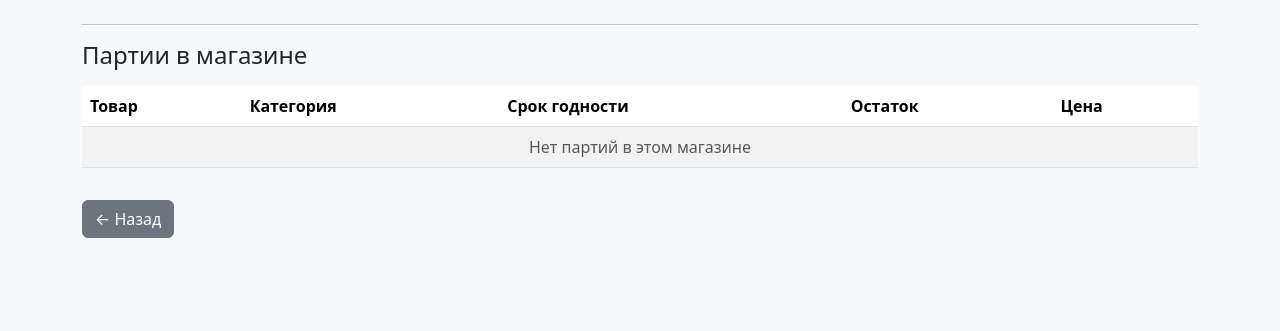
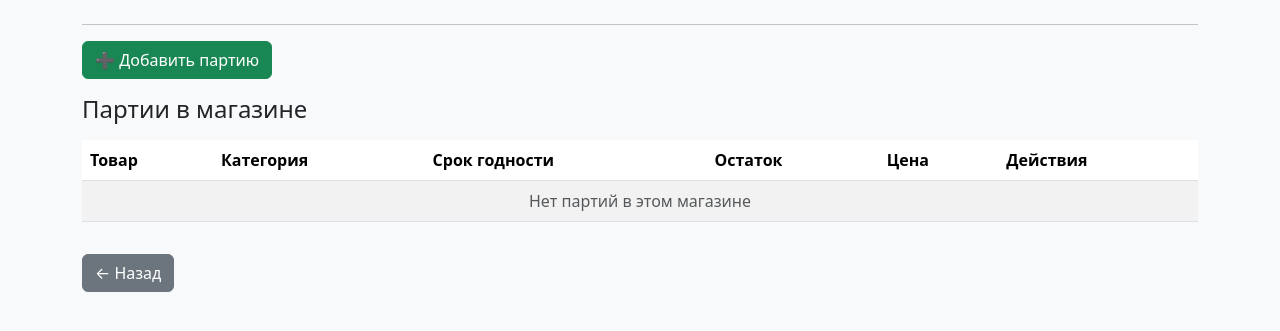
Before and after one commit to JeeTopM/Tea_Store, a Django app: template Vintage/catalog/templates/catalog/store_detail.html in a window 1280 px wide. Shown: the part 56-387 px from the top of the page. Run offline with Django 5.2, Linux system fonts and the light colour scheme; the template is opened without the code that fills it, so the values that code supplies are empty.

Commit message:
Добавлены действия для партий на странице магазина

```diff
--- a/Vintage/catalog/templates/catalog/store_detail.html
+++ b/Vintage/catalog/templates/catalog/store_detail.html
@@ -6,6 +6,11 @@
 <p class="text-muted">{{ store.address }}</p>
 
 <hr>
+
+<a href="{% url 'batch_create' %}?store={{ store.id }}"
+   class="btn btn-success mb-3">
+    ➕ Добавить партию
+</a>
 
 <h4 class="mb-3">Партии в магазине</h4>
 
@@ -17,6 +22,7 @@
             <th>Срок годности</th>
             <th>Остаток</th>
             <th>Цена</th>
+            <th>Действия</th>
         </tr>
     </thead>
     <tbody>
@@ -35,10 +41,20 @@
             </td>
             <td>{{ batch.quantity }}</td>
             <td>{{ batch.price }}</td>
+            <td>
+                <a href="{% url 'batch_update' batch.id %}"
+                   class="btn btn-sm btn-outline-primary">
+                    ✏️
+                </a>
+                <a href="{% url 'batch_delete' batch.id %}"
+                   class="btn btn-sm btn-outline-danger">
+                    🗑
+                </a>
+            </td>
         </tr>
         {% empty %}
         <tr>
-            <td colspan="5" class="text-center text-muted">
+            <td colspan="6" class="text-center text-muted">
                 Нет партий в этом магазине
             </td>
         </tr>
```
